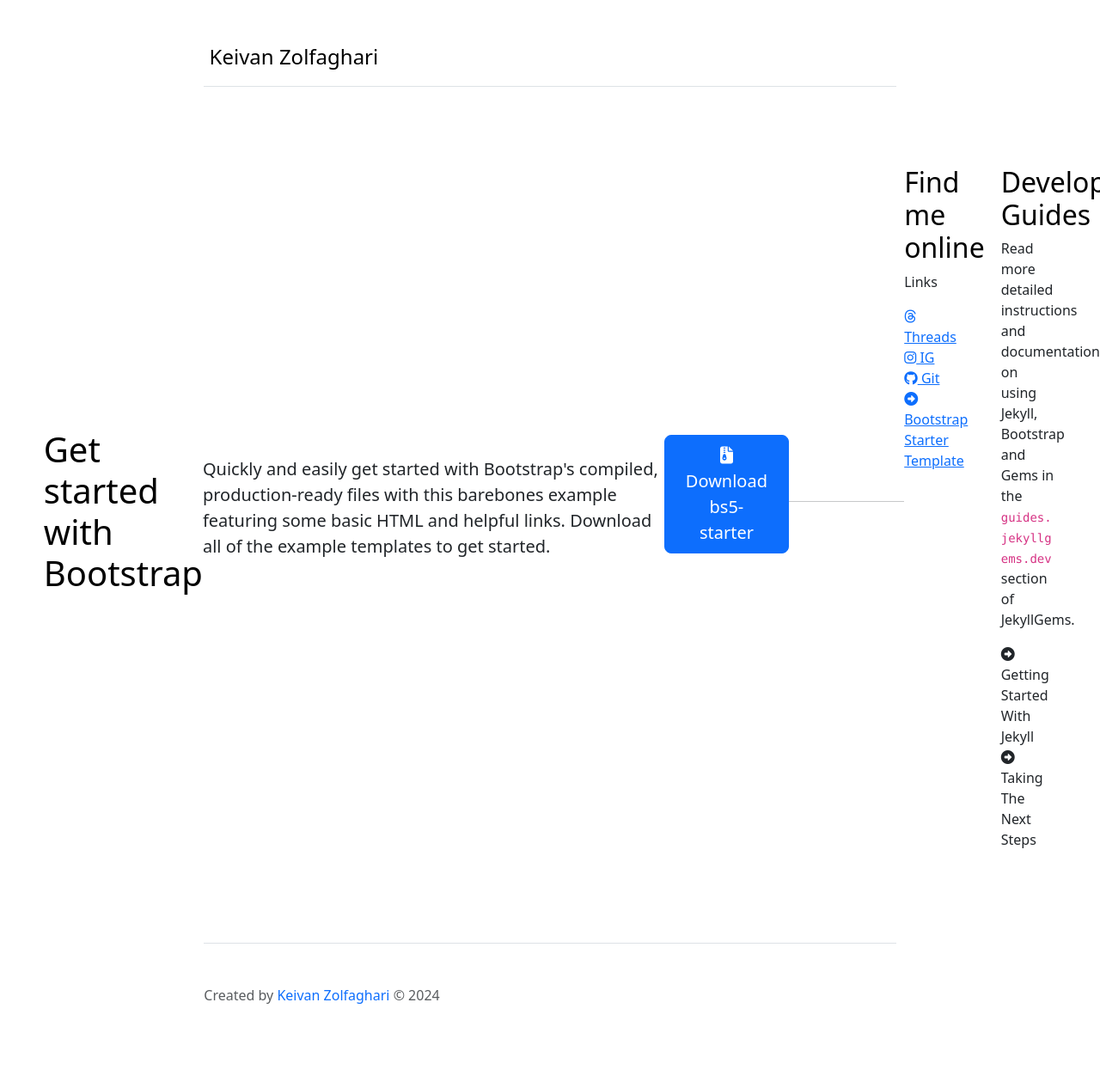
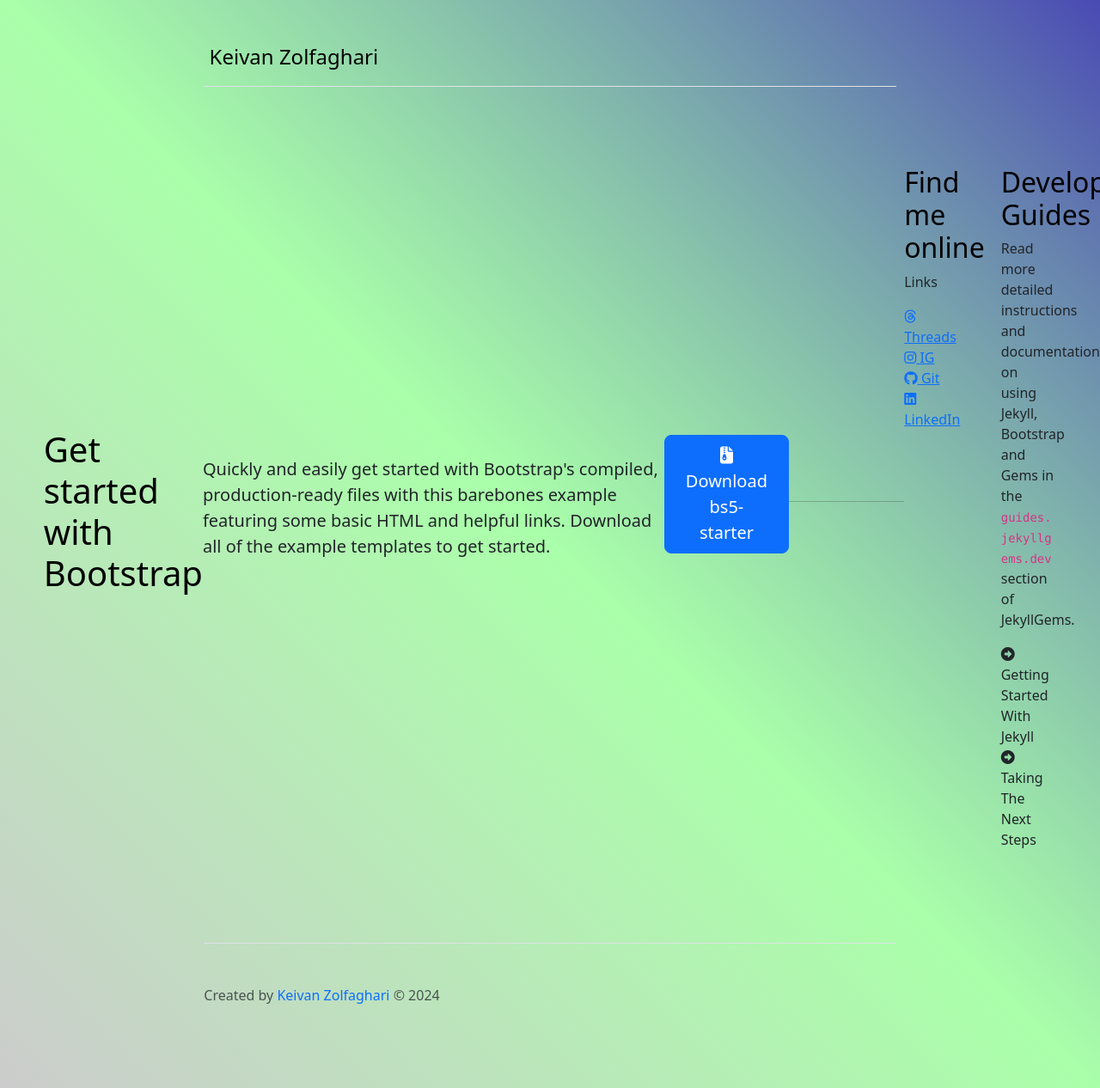
Before and after one commit to keivanz/keivanz.github.io, a Jekyll site: the page built from index.md, in a window 1280 px wide. Shown: the whole page at 86% size. Built offline with Jekyll 4.4.1, drawn with Linux system fonts in a browser that asks for light colours; nearby versions of some CDN libraries.

Commit message:
generate css

```diff
--- a/_config.yml
+++ b/_config.yml
@@ -47,7 +47,7 @@
 #
 # https://username.github.io/foobar
 
-baseurl       : "/bs5-starter"
+baseurl       : "/keivanz_personal_site"
 
 # ===
 # URL
@@ -61,19 +61,10 @@
 # http://localhost:4000
 
 
-url            : "https://jekyllgems.github.io"
+url            : "https://keivanz.github.io"
 
-# =================
-# EXCERPT_SEPARATOR
-# =================
-#
-# This is used in your blog posts, you can see an example in any
-# of the example blog posts included in this theme. It functions
-# to trim your posts when displaying them so it doesnt show the
-# entire post like on the front page. Feel free to change where
-# the excerpt ends.
-
-excerpt_separator: <!--more-->
+exclude:
+  - 'README.md'
 
 # ==============
 # BUILD SETTINGS
--- a/_includes/head.html
+++ b/_includes/head.html
@@ -8,6 +8,7 @@
   <title>{{ site.title }}</title>
 
   <!-- Bootstrap v5.3 CSS -->
+  <link rel="stylesheet" href="{{ "/style.css" | prepend: site.baseurl }}">
   <link href="https://cdn.jsdelivr.net/npm/bootstrap@5.3.0/dist/css/bootstrap.min.css" rel="stylesheet" integrity="sha384-9ndCyUaIbzAi2FUVXJi0CjmCapSmO7SnpJef0486qhLnuZ2cdeRhO02iuK6FUUVM" crossorigin="anonymous">
 
   <!-- Font Awesome v6.4.0 CSS -->
--- a/_includes/main.html
+++ b/_includes/main.html
@@ -30,8 +30,8 @@
         </a>
       </li>
       <li>
-        <a href="https://github.com/jekyllgems/bs5-starter" target="_blank">
-          <i class="fa-solid fa-circle-right"></i> Bootstrap Starter Template
+        <a href="https://test.com/test" target="_blank">
+          <i class="fa-brands fa-linkedin"></i> LinkedIn
         </a>
       </li>
     </ul>
--- /dev/null
+++ b/_layouts/style.css
@@ -0,0 +1,2 @@
+{% include css/main.css %}
+{% include css/bootstrap_5_3.min.css %}
--- a/assets/css/main.css
+++ b/assets/css/main.css
@@ -91,6 +91,7 @@
   --color-a: #ccc;
   --color-b: #afaf;
   --color-c: #33aa;
+  background: linear-gradient(45deg, var(--color-a), var(--color-b), var(--color-c));
 }
 
 main {
```
